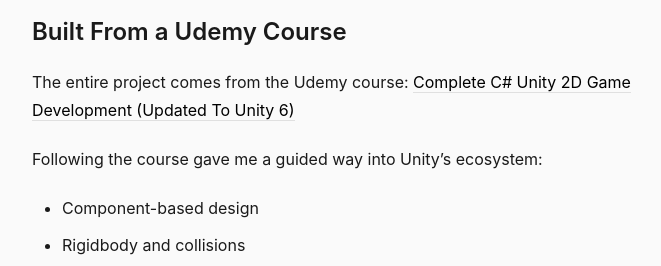
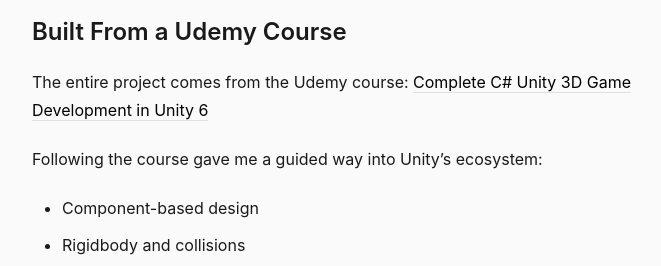
Before and after one commit to c-woojin/c-woojin.github.io, a Jekyll site: the page built from _posts/2025-11-27-first_game.md, in a window 1280 px wide and 900 px high, scrolled down 856 px, cut to the strip 188-454 px from the top of the window. Shown: the whole strip, without its empty margins (288-949 px from the left). Built offline with Jekyll 4.4.1, drawn with Linux system fonts in a browser that asks for light colours.

Commit message:
fix: update course title in first game blog post
Corrected the course title in the first game blog post to accurately reflect the content, changing from "Complete C# Unity 2D Game Development" to "Complete C# Unity 3D Game Development in Unity 6". This ensures clarity and correctness in the post's references.

```diff
--- a/_posts/2025-11-27-first_game.md
+++ b/_posts/2025-11-27-first_game.md
@@ -22,7 +22,7 @@
 ## Built From a Udemy Course
 
 The entire project comes from the Udemy course:
-[Complete C# Unity 2D Game Development (Updated To Unity 6)](https://www.udemy.com/share/101Wjs3@c5ykY3y-gFhfyTz4PE3H17salOpl1sb0pi162VtWKndkUxYuiZtgF5mK8-Rkb7sSQg==/)
+[Complete C# Unity 3D Game Development in Unity 6](https://www.udemy.com/share/101Wey3@v4D3b_QyPebvzaTKREJrEkOKJX1_vETG6nAWnEtuhwXLegzkz1zQoarYqf3I9PioUg==/)
 
 Following the course gave me a guided way into Unity’s ecosystem:
 - Component-based design
```
